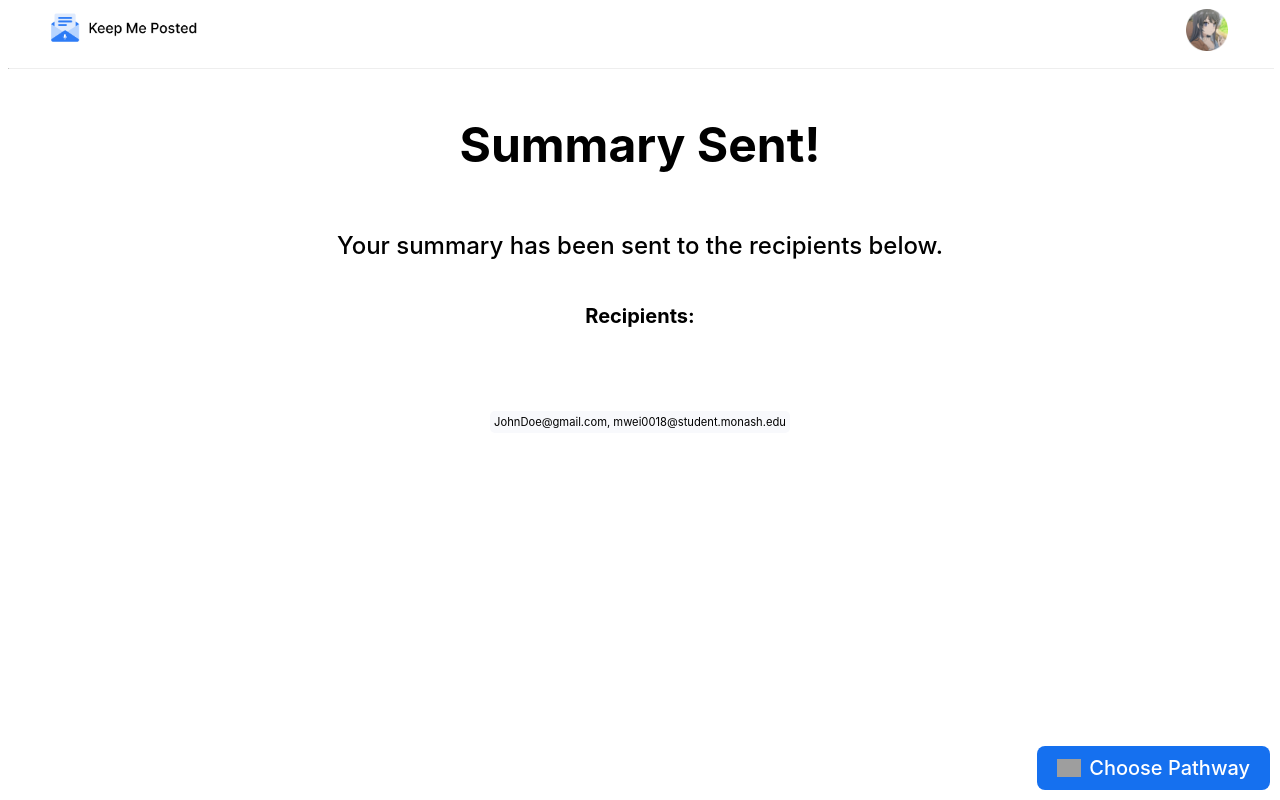
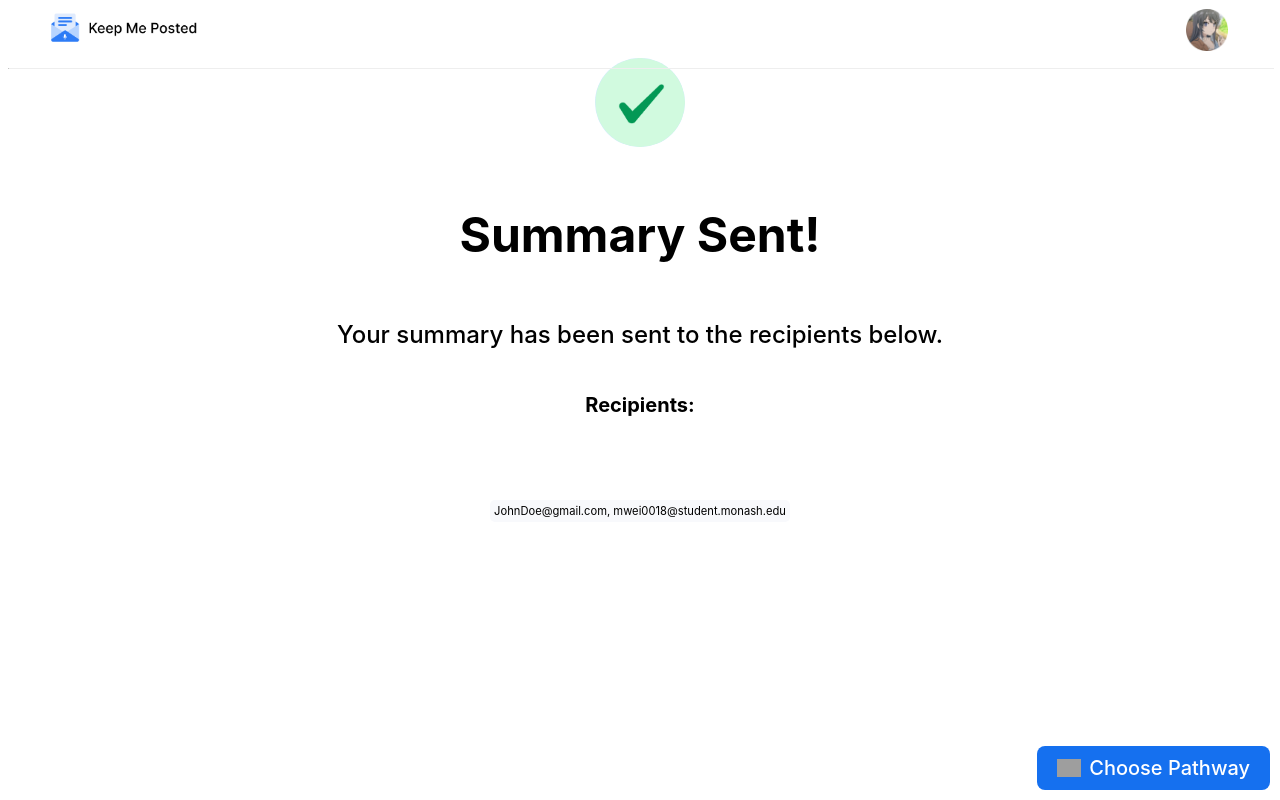
Before and after one commit to RValanki/Keep-Me-Posted, a SvelteKit app in the folder frontend/: page /sent in a window 1280 px wide. Built offline with nearby package versions, Linux system fonts and the light colour scheme; grey boxes are pictures that could not be loaded.

Commit message:
added green tick image on sent page

```diff
--- a/frontend/src/routes/sent/+page.svelte
+++ b/frontend/src/routes/sent/+page.svelte
@@ -2,6 +2,7 @@
     import Button from "../../components/button.svelte";
     import Topbar from "../../components/topbar.svelte";
     import { ContactsStore } from "../../stores/contacts-store";
+    import greenTick from "../../assets/green-tick.png"
 
 
     let nextPage = () => {
@@ -11,6 +12,7 @@
     </script>
 
       <Topbar> </Topbar>
+      <div class="center-icon"><img class="green-tick" src={greenTick} alt="Green Tick" /></div>
 
       <div class="content-container">
 
@@ -43,7 +45,32 @@
 
   <style>
 
+  .center-icon{
+    display: flex;
+    justify-content: center;
+}
 
+.green-tick{
+    display: flex;
+    flex-direction: row;
+    justify-content: center;
+    align-items: center;
+    padding: 0px;
+    gap: 9.3px;
+
+    width: 7vw;
+    height: width;
+    max-width: 100px;
+    max-height: 100px;
+
+    background: #D1E9FF;
+    border-radius: 93.0233px;
+
+    flex: none;
+    order: 0;
+    flex-grow: 0;
+
+}
     .content-container {
       display: flex;
       flex-direction: column;
```
Also changed, not shown: frontend/src/assets/green-tick.png (added).
